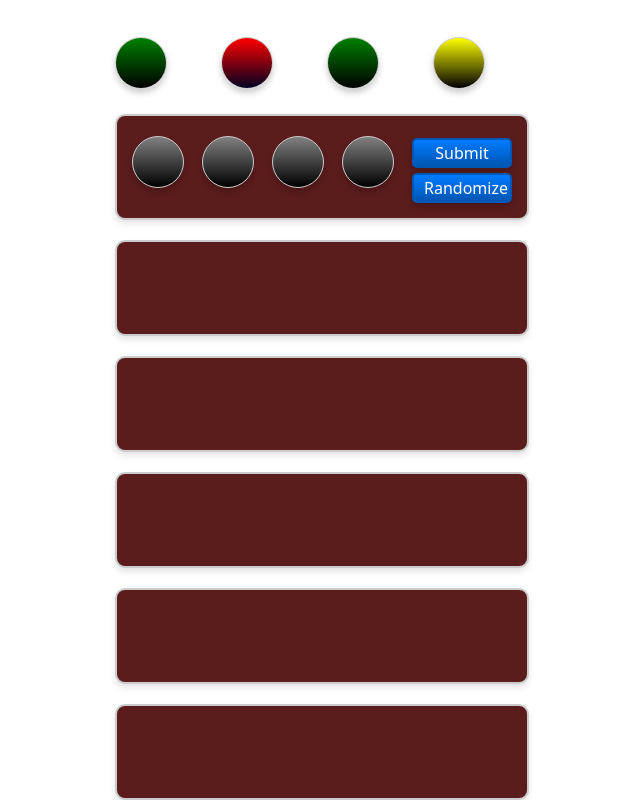
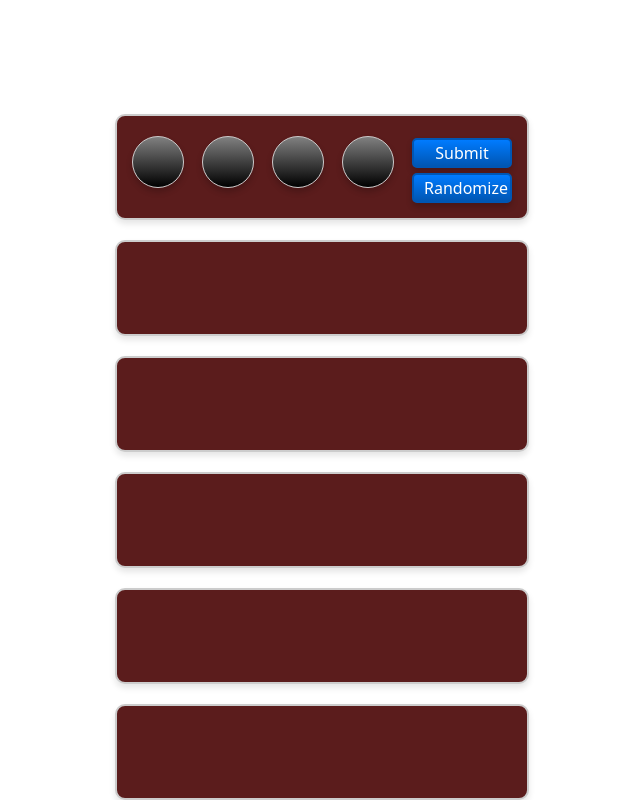
Before and after one commit to awe-hub/vue-mastermind, a Vue app: page / in a window 1280 px wide. Shown: the top 800 px of the page, without its empty margins (318-958 px from the left). Built offline with nearby package versions, Linux system fonts and the light colour scheme.

Commit message:
winner/loser/gameover

```diff
--- a/src/Board.vue
+++ b/src/Board.vue
@@ -1,5 +1,5 @@
 <template>
-    <div class="board">
+    <div class="answer" :class="{ hidden: !gameOver }">
         <Cell :background="key[0]" />
         <Cell :background="key[1]" />
         <Cell :background="key[2]" />
@@ -9,8 +9,8 @@
         v-for="(guess, index) in guesses"
         :key="index"
         :guess="guess"
-        :isActive="index === activeGuessIndex"
-        :isLocked="index < activeGuessIndex"
+        :isActive="(index === activeGuessIndex && !gameOver)"
+        :isLocked="(index < activeGuessIndex)"
         @submit-clicked="addGuess">
     </Guess>
 </template>
@@ -27,6 +27,7 @@ const guesses = ref(Array.from({ length: 10 }, () => ({
 })
 ));
 const activeGuessIndex = ref(0)
+const gameOver = ref(false)
 
 for (let i = 0; i < 10; i++) {
   key.value.push(getRandomColor())
@@ -44,6 +45,18 @@ function addGuess(guessColors) {
   guesses.value[activeGuessIndex.value] = { colors: guessColors, feedback: feedback }
   activeGuessIndex.value += 1
   console.log('Guesses:', guesses.value)
+
+  if (activeGuessIndex.value >= guesses.value.length) {
+    alert('Game over! You have used all your guesses.')
+    gameOver.value = true
+    return
+  }
+
+  if (feedback.every(f => f === 'correct')) {
+    alert('Winner! Congratulations! You guessed the key!')
+    gameOver.value = true
+    return
+  }
 }
 
 function checkGuess(guess) {
@@ -84,9 +97,14 @@ function checkGuess(guess) {
 </script>
 
 <style scoped>
-.board {
+.answer {
     display: grid;
-    grid-template-columns: repeat(4, 1fr);
+    grid-template-columns: repeat(4, 60px);
     gap: 10px;
 }
+
+.answer.hidden {
+    opacity: 0;
+}
+
 </style>
```
